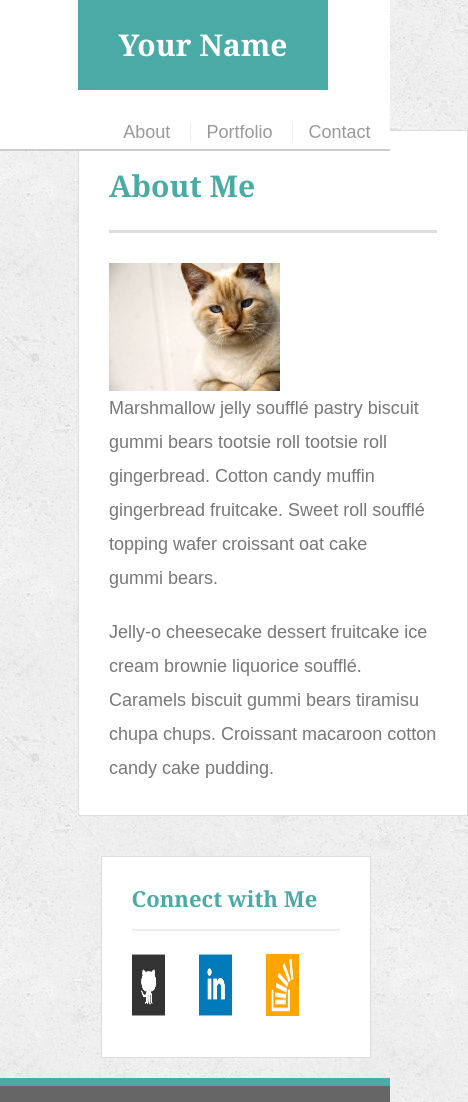
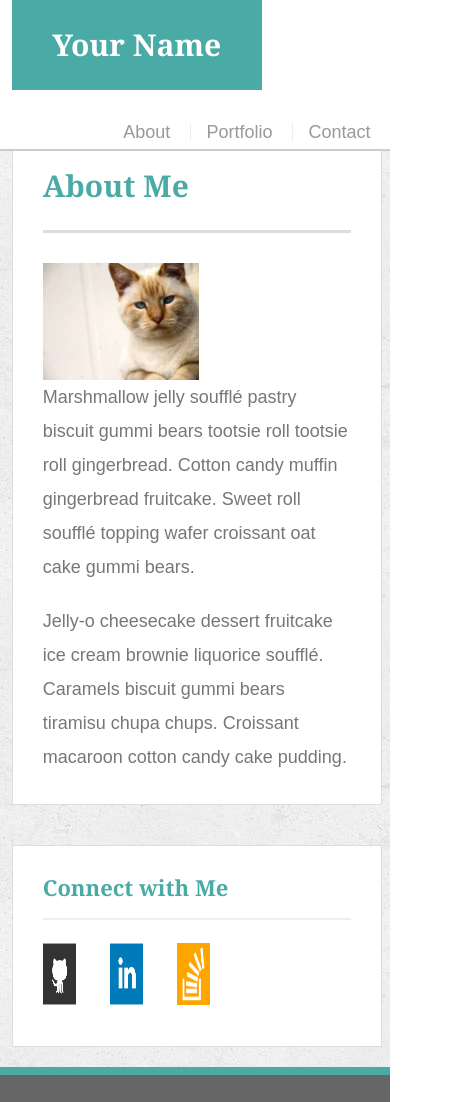
Before and after one commit to javtech95/responsivePortfolio, a plain HTML site: page index.html in a window 390 px wide. Shown: the top 1102 px of the page, 468 px wide, since content can reach past the window. Drawn offline with Linux system fonts and the light colour scheme.

Commit message:
added media query for index 768px

```diff
--- a/assets/css/style.css
+++ b/assets/css/style.css
@@ -245,7 +245,7 @@ input[type=submit] {
   nav{
     margin-right:5%;
   }
-  .off-image{
+  .auth-image{
     width: 100%;
     float: none;
   }
@@ -257,8 +257,26 @@ input[type=submit] {
   }
 }
 @media screen and (max-width: 768px){
+  .auth-image{
+    width:60%;
+    float: left;
+  }
+  .main-section{
+    max-width: 95%;
+    margin-left: 3%;
+  }
+  #logo {
+    margin-left: 3%;
+  }
+    .sidebar{
+      max-width: 95%;
+      float: left;
+      margin-left: 3%;
+    }
 
-}
+  }
+
+
 @media screen and (max-width: 640px){
   header {
     width: 100%;
```
